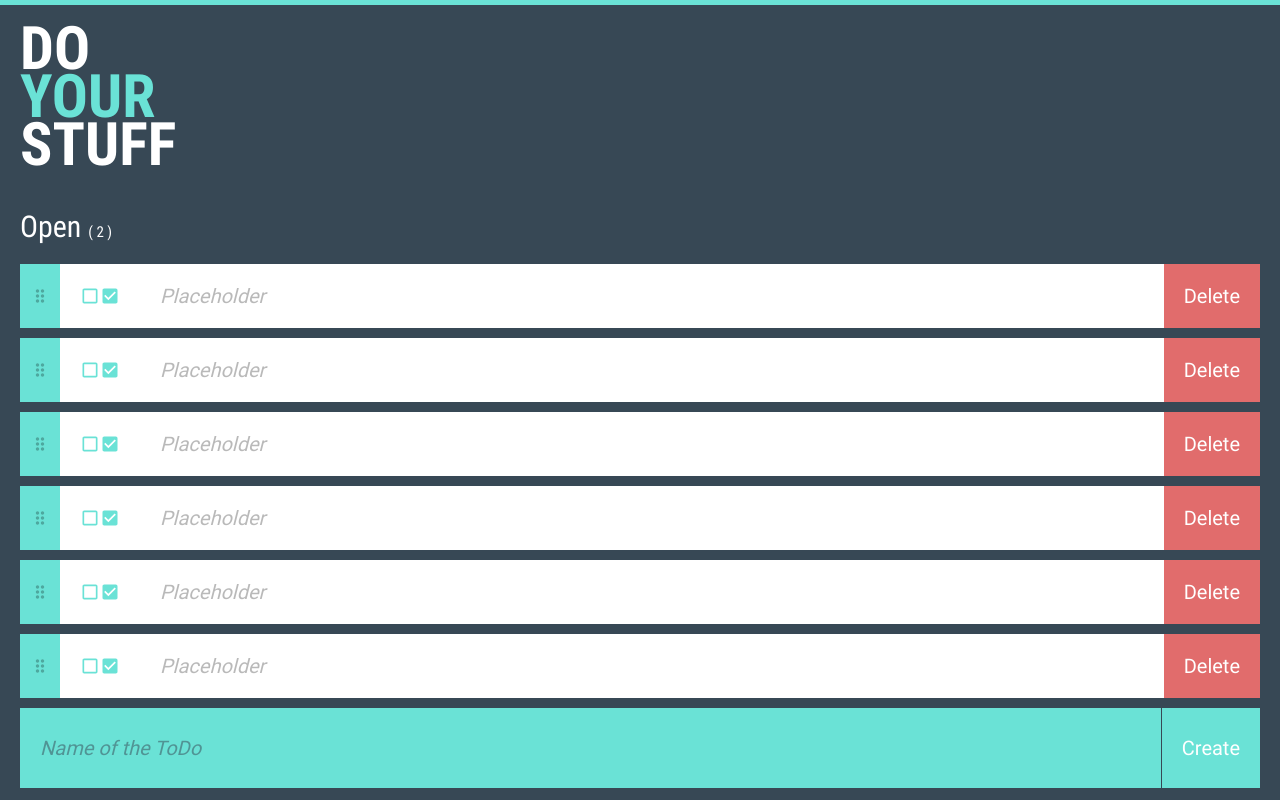
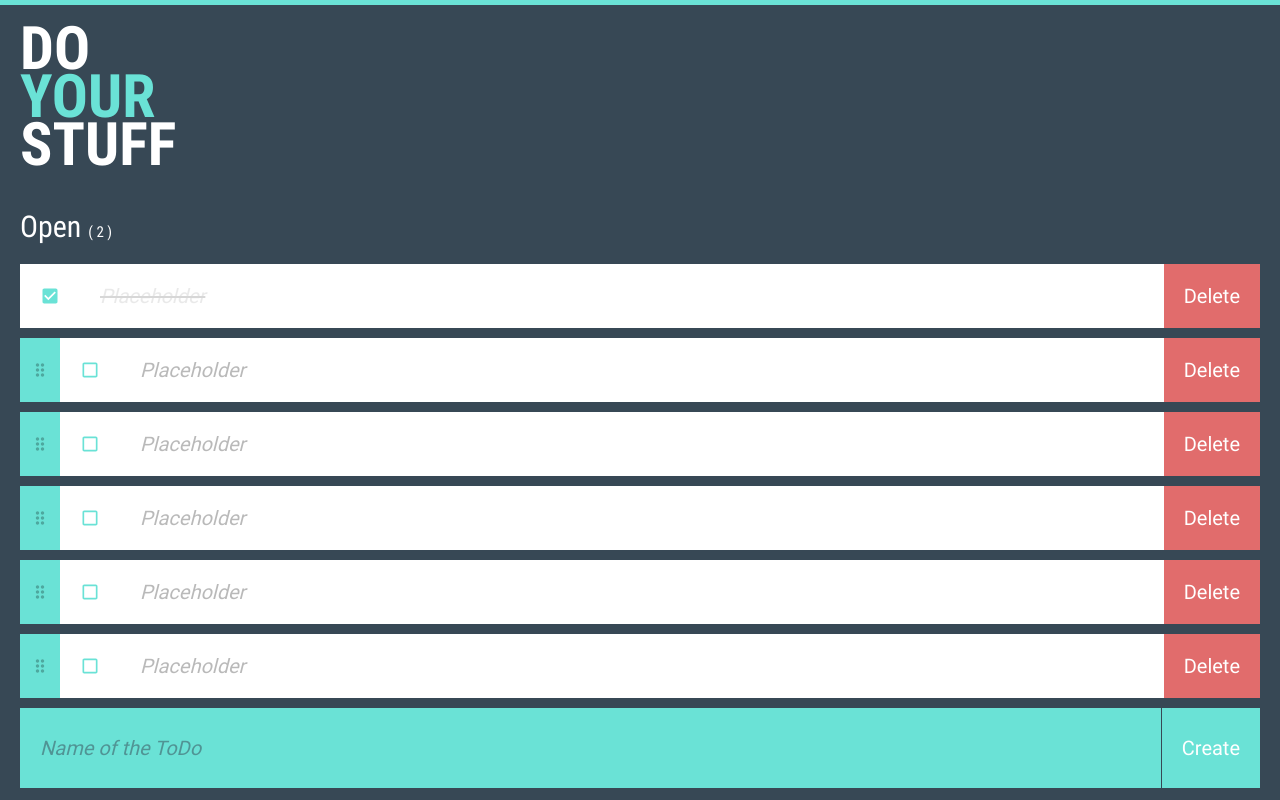
Before and after one commit to julisch94/ToDoList, an Angular app: page / in a window 1280 px wide. Both pictures are taken after a click on the element 100 px from the left and 296 px from the top of the page. Shown: the top 800 px of the page. Built offline with nearby package versions, Linux system fonts and the light colour scheme.

Commit message:
implement toggle mechanism for todos

```diff
--- a/src/app/_template/template-todo/template-todo.component.html
+++ b/src/app/_template/template-todo/template-todo.component.html
@@ -1,11 +1,11 @@
-<div class="todo">
+<div class="todo" [class.done]="todo.done">
     <div class="todo-content">
         <div class="handle">
             <img src="./assets/icons/drag-indicator.svg">
         </div>
         <div class="todo-content-check">
-            <img src="./assets/icons/check-box.svg">
-            <img src="./assets/icons/check-box-checked.svg">
+            <img *ngIf="!todo.done" (click)="changeCheck($event)" src="./assets/icons/check-box.svg">
+            <img *ngIf="todo.done" (click)="changeCheck($event)" src="./assets/icons/check-box-checked.svg">
         </div>
         <div class="todo-content-text">
             <input type="text" placeholder="Placeholder"/>
--- a/src/app/_template/template-todo/template-todo.component.ts
+++ b/src/app/_template/template-todo/template-todo.component.ts
@@ -1,15 +1,30 @@
 import { Component, OnInit } from '@angular/core';
+import { Todo } from '../../_interface/todo';
 
 @Component({
-  selector: 'app-template-todo',
-  templateUrl: './template-todo.component.html',
-  styleUrls: ['./template-todo.component.scss']
+    selector: 'app-template-todo',
+    templateUrl: './template-todo.component.html',
+    styleUrls: ['./template-todo.component.scss']
 })
 export class TemplateTodoComponent implements OnInit {
 
-  constructor() { }
+    public todo: Todo;
 
-  ngOnInit() {
-  }
+    constructor() {
+        this.todo = {
+            id: 1,
+            text: "Buy groceries",
+            done: false,
+            position: 0,
+        };
+    }
+
+    ngOnInit() {
+    }
+
+    public changeCheck(event?: any): void {
+        this.todo.done = !this.todo.done;
+        console.log(`Todo at position ${this.todo.position} was changed to ${this.todo.done}`);
+    }
 
 }
```
